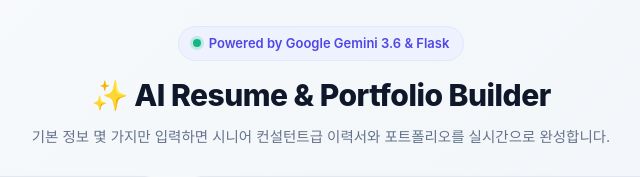
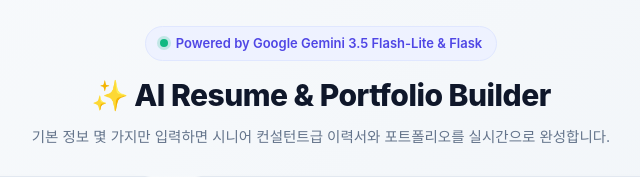
Before and after one commit to gyeong-lab/resume-builder, a Flask app: page / in a window 1280 px wide. Shown: the top 177 px of the page, without its empty margins (319-959 px from the left). Run offline with Flask 3, Linux system fonts and the light colour scheme; some web fonts are replaced.

Commit message:
Update Gemini model to gemini-3.5-flash-lite

```diff
--- a/app.py
+++ b/app.py
@@ -130,7 +130,7 @@
         # Gemini API 호출
         full_prompt = f"{system_instruction}\n\n{prompt_content}"
         response = client.models.generate_content(
-            model="gemini-3.6-flash",
+            model="gemini-3.5-flash-lite",
             contents=full_prompt
         )
 
--- a/templates/index.html
+++ b/templates/index.html
@@ -19,7 +19,7 @@
         <header class="app-header">
             <div class="brand-badge">
                 <span class="badge-dot"></span>
-                <span>Powered by Google Gemini 3.6 & Flask</span>
+                <span>Powered by Google Gemini 3.5 Flash-Lite & Flask</span>
             </div>
             <h1 class="app-title">✨ AI Resume & Portfolio Builder</h1>
             <p class="app-subtitle">기본 정보 몇 가지만 입력하면 시니어 컨설턴트급 이력서와 포트폴리오를 실시간으로 완성합니다.</p>
```
